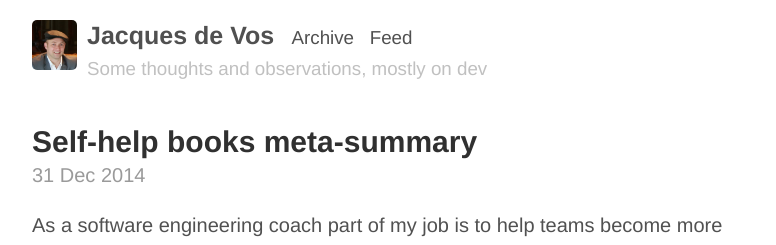
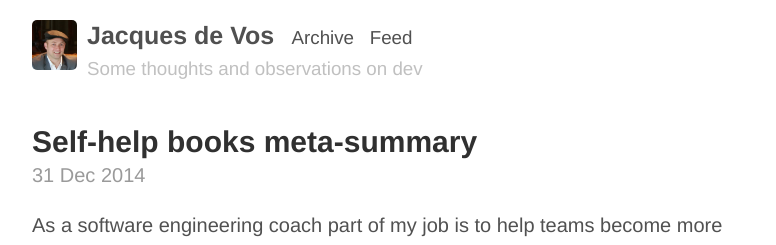
Before and after one commit to jacdevos/jacdevos.github.io.old, a Jekyll site: the page built from index.html, in a window 1280 px wide and 900 px high. Shown: the top 245 px of the window, without its empty margins (248-1024 px from the left). Built offline with Jekyll 4.4.1, drawn with Linux system fonts in a browser that asks for light colours; Markdown is read by kramdown in place of the engine named in the settings; the list of posts is cut into pages by our own code.

Commit message:
fix heading

```diff
--- a/_config.yml
+++ b/_config.yml
@@ -7,7 +7,7 @@ permalink:        pretty
 
 # Setup
 title:            Jacques de Vos
-tagline:          Some thoughts and observations, mostly on dev
+tagline:          Some thoughts and observations on dev
 url:              http://jacdevos.github.io
 paginate:         5
 baseurl:          /
```
